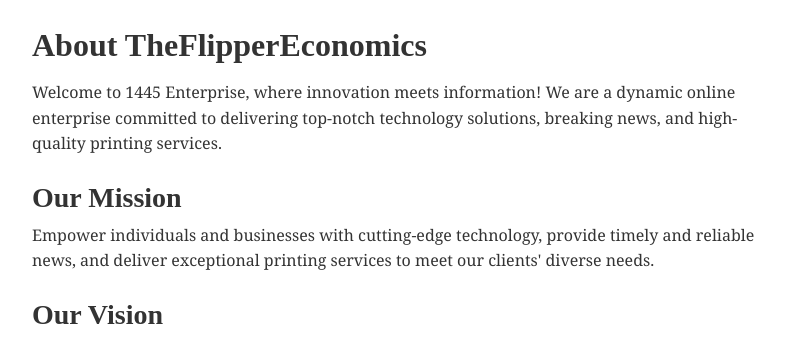
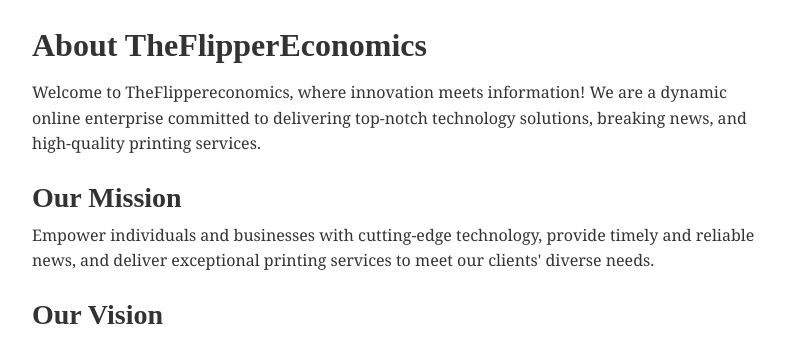
Before and after one commit to a-pacifique/TheFlipperEconomics, a Django app: page /about-us/ in a window 1280 px wide. Shown: the part 77-417 px from the top of the page, without its empty margins (240-1025 px from the left). Run offline with Django 4.2, Linux system fonts and the light colour scheme; some libraries are stand-ins or nearby versions.

Commit message:
Update about.html

```diff
--- a/Articles/templates/about.html
+++ b/Articles/templates/about.html
@@ -6,7 +6,7 @@
 <div class="row justify-content-center">
     <div class="col-md-8">
         <h2 class="mb-3">About TheFlipperEconomics</h2>
-        <p>Welcome to 1445 Enterprise, where innovation meets information! We are a dynamic online enterprise committed to delivering top-notch technology solutions, breaking news, and high-quality printing services.</p>
+        <p>Welcome to TheFlippereconomics, where innovation meets information! We are a dynamic online enterprise committed to delivering top-notch technology solutions, breaking news, and high-quality printing services.</p>
 
         <h3 class="mt-4">Our Mission</h3>
         <p>Empower individuals and businesses with cutting-edge technology, provide timely and reliable news, and deliver exceptional printing services to meet our clients&#39; diverse needs.</p>
```
